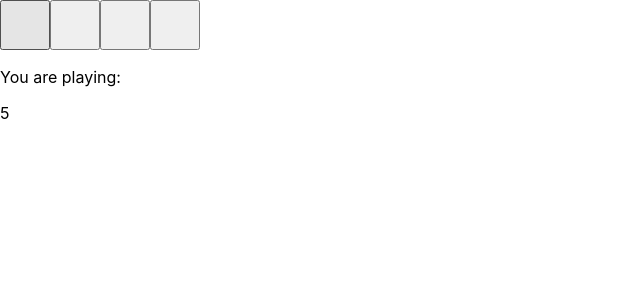
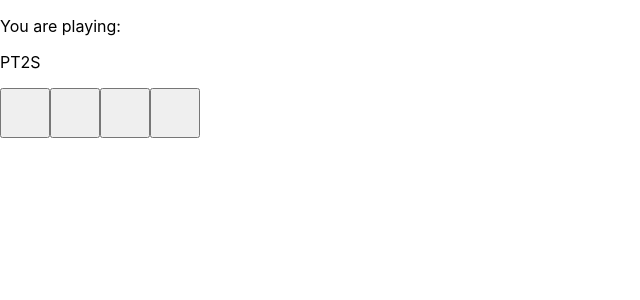
Before and after one commit to ewelinalabas/memorygame, a React (Create React App) app: page / in a window 1280 px wide. Both pictures are taken after a click on the button "Play". Shown: the top 300 px of the page, without its empty margins (0-640 px from the left). Built offline with nearby package versions, Linux system fonts and the light colour scheme.

Commit message:
Fix timer

```diff
--- a/src/App.js
+++ b/src/App.js
@@ -13,12 +13,11 @@ const AppPure = ({ phase }) => {
   } else if(phase === PLAY) {
     return (
       <div>
+        <Timer />
         <Board />
-        <Timer />
       </div>
     )
   } else if(phase === GAME_END) {
-    // return (<p>END</p>)
     return ( <GameSummary />)
   }
 }
--- a/src/actions.js
+++ b/src/actions.js
@@ -33,12 +33,17 @@ const validateMatch = (cards) => {
 export const makeMove = (id) => {
   return(dispatch, getState) => {
     dispatch(faceCardUp(id))
+
     const { gameBoard } = getState()
     const cardsFacedUp = gameBoard.filter(card => card.visible)
+
     if(cardsFacedUp.length === 2) {
       const matchValue = validateMatch(cardsFacedUp)
       matchValue ?
-      setTimeout(() => dispatch(markMatchingCards(matchValue)), 2000) :
+      setTimeout(() => {
+        dispatch(markMatchingCards(matchValue))
+        dispatch(faceCardsDown())
+      }, 2000) :
       setTimeout(() => dispatch(faceCardsDown()), 2000)
     }
   }
--- a/src/components/Timer.jsx
+++ b/src/components/Timer.jsx
@@ -2,25 +2,19 @@ import React, { useState, useEffect } from 'react';
 import { connect } from 'react-redux';
 import moment from 'moment';
 
-const TimerPure = () => {
+export const Timer = () => {
   const [duration, setDuration] = useState(0)
   useEffect(() => {
-    const duration = setInterval(() => {
+    setTimeout(() => {
       setDuration(duration + 1);
     }, 1000);
-    return () => clearInterval(duration);
   }, [duration]);
+  const durationToDisplay = moment.duration(duration, 'seconds').toString()
 
   return (
     <div>
       <p>You are playing:</p>
-      <p>{duration}</p>
+      <p>{durationToDisplay}</p>
     </div>
   )
 }
-
-export const Timer = connect(
-  state => ({
-  }),
-  dispatch => ({})
-)(TimerPure)
--- a/src/rootReducer.js
+++ b/src/rootReducer.js
@@ -28,7 +28,6 @@ const buildBoard = (state, numberOfElements) => {
 const markMatchedCards = (state, matchValue) => {
   const newGameBoard = state.gameBoard.map(card => {
     if(card.value === matchValue) {
-      card.visible = false
       card.matched = true
       return card
     } else {
```
